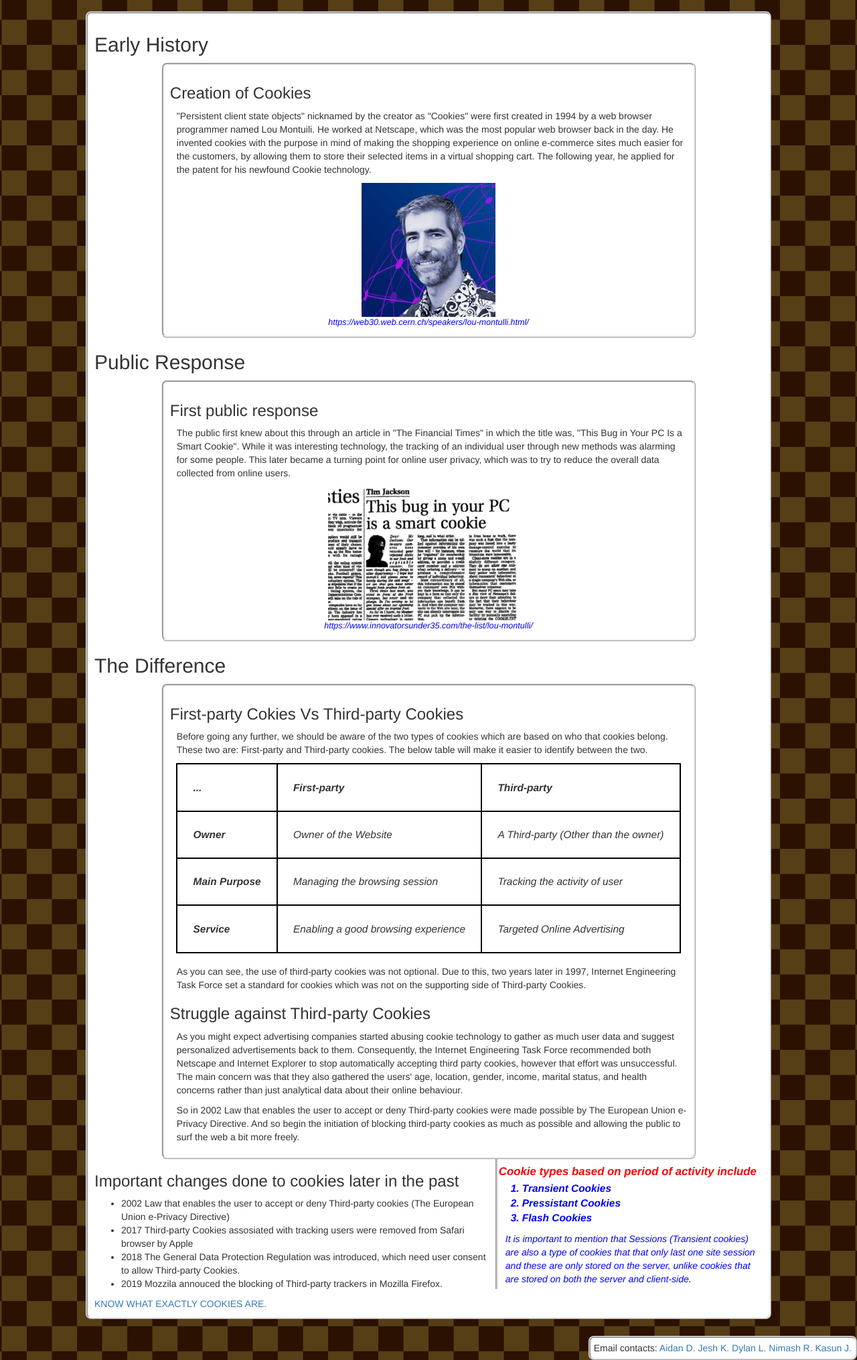
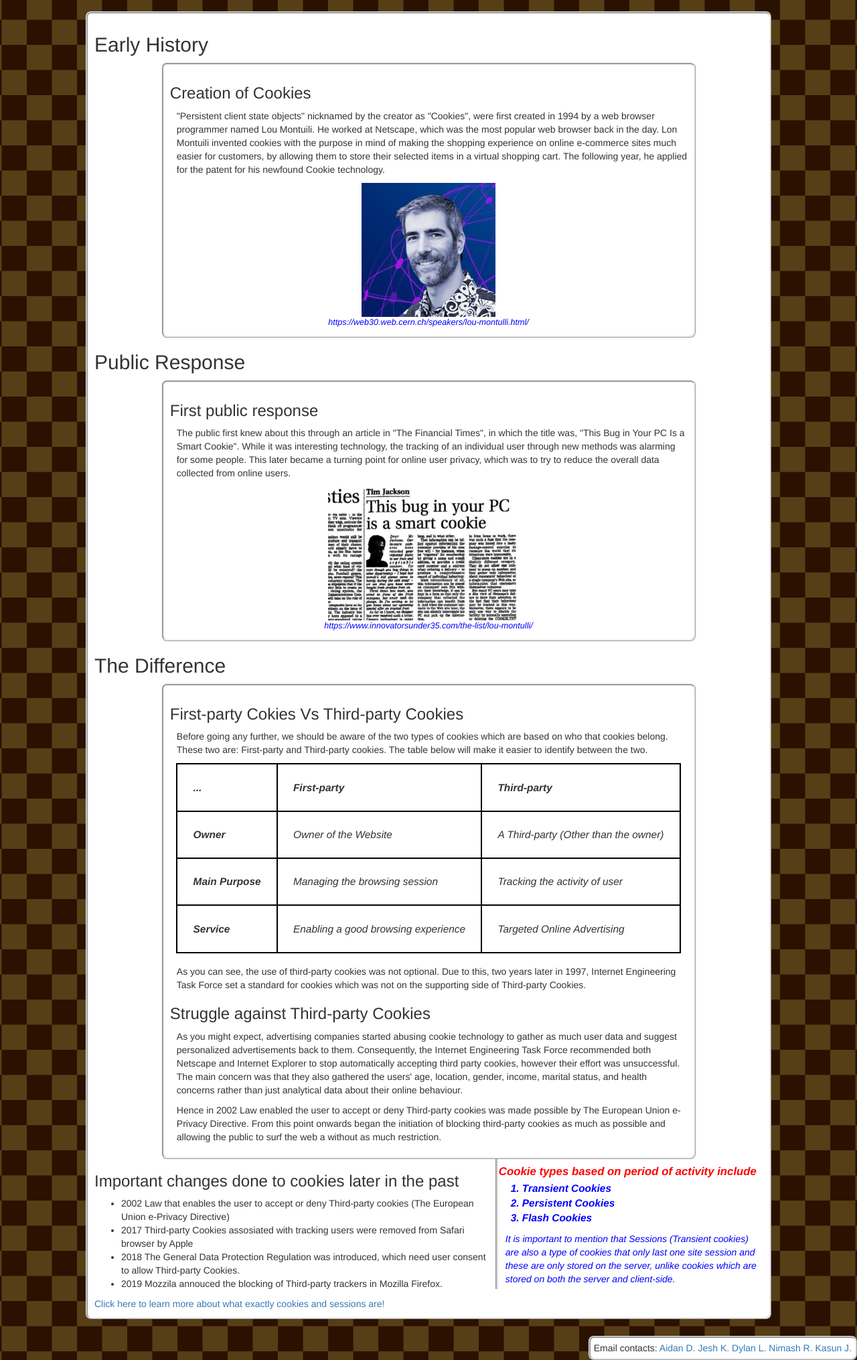
Before and after one commit to poppers13/swin-inquiry-project-2, a PHP site: page /topic1.html in a window 1280 px wide. Shown: the part 308-2338 px from the top of the page at 67% size. Run offline with PHP 8.4, Linux system fonts and the light colour scheme.

Commit message:
spelling and wording changes

```diff
--- a/content/enhancements.html
+++ b/content/enhancements.html
@@ -61,7 +61,7 @@
             <p>The preprocessor <u>Bootstrap</u> has been included on all pages. This provides several benefits, including quick and easy styling of key elements, as well as functionality not present in standard HTML and CSS. The following additions have been made:</p>
             <ol>
                 <!-- YouTube video -->
-                <li><a href="index.html#youtube-video">An responsive, embedded YouTube video on the 'Home' page</a> that allows for viewing the video on the home page itself, instead of having to use the link to visit YouTube.com (though this is still an option). This provides more convenience, as well as better availability for users with poor Internet connections, since it only requires them to load the video instead of the entirety of YouTube.<br/>
+                <li><a href="index.html#youtube-video">A responsive, embedded YouTube video on the 'Home' page</a> that allows for viewing the video on the home page itself, instead of having to use the link to visit YouTube.com (though this is still an option). This provides more convenience, as well as better availability for users with poor Internet connections, since it only requires them to load the video instead of the entirety of YouTube.<br/>
                 To embed the video, the <code>iframe</code> element is placed as the child of a <code>section</code> element, with the link to the video specified with the <code>src</code> attribute. The Bootstrap classes <code>embed-responsive embed-responsive-16by9</code> and <code>embed-responsive-item</code> then provide the video with proper scaling as the size of the web browser window changes.</li>
 
                 <!-- form buttons -->
--- a/content/styles/style.css
+++ b/content/styles/style.css
@@ -36,7 +36,7 @@ h1 {
 
 /* !!! HEADER STYLING !!! */
 #swin-logo {
-    max-width: auto;
+    max-width: 100%;
     max-height: 60px;
     float: left;
     margin-right: 15px;
@@ -262,7 +262,6 @@ figcaption.figure1 {
 }
 
 #table-uses {
-    border-collapse: seperate;
     border-spacing: 0 15px;
 }
 
--- a/content/topic1.html
+++ b/content/topic1.html
@@ -46,11 +46,11 @@
                 <!--Early history of cookies-->
                 <h3>Creation of Cookies</h3>
                 <p>
-                    "Persistent client state objects" nicknamed by the creator as "Cookies" were first created in 1994 by a web browser programmer
+                    "Persistent client state objects" nicknamed by the creator as "Cookies", were first created in 1994 by a web browser programmer
                     named Lou Montuili.
                     He worked at Netscape, which was the most popular web browser back in the day.
-                    He invented cookies with the purpose in mind of making the shopping experience on online e-commerce sites much easier
-                    for the customers, by allowing them to store their selected items in a virtual shopping cart.
+                    Lon Montuili invented cookies with the purpose in mind of making the shopping experience on online e-commerce sites much easier
+                    for customers, by allowing them to store their selected items in a virtual shopping cart.
                     The following year, he applied for the patent for his newfound Cookie technology.
                 </p>
                 <figure class="img1">
@@ -69,7 +69,7 @@
                 <h3>First public response</h3>
 
                     <p>
-                        The public first knew about this through an article in "The Financial Times" in which the title was,
+                        The public first knew about this through an article in "The Financial Times", in which the title was,
                         "This Bug in Your PC Is a Smart Cookie".
                         While it was interesting technology,
                         the tracking of an individual user through new methods was alarming for some people.
@@ -91,7 +91,7 @@
                 <h3>First-party Cokies Vs Third-party Cookies</h3>
 
                 <p>Before going any further, we should be aware of the two types of cookies which are based on who that cookies belong.
-                    These two are: First-party and Third-party cookies. The below table will make it easier to identify between the two.
+                    These two are: First-party and Third-party cookies. The table below will make it easier to identify between the two.
                 </p>
 
                 <table class="t1">
@@ -130,16 +130,16 @@
 
                 <h3>Struggle against Third-party Cookies</h3>
 
-                <p>As you might expect advertising companies started abusing cookie technology to gather as much user
+                <p>As you might expect, advertising companies started abusing cookie technology to gather as much user
                     data and suggest personalized advertisements back to them. Consequently, the Internet Engineering Task
                     Force recommended both Netscape and Internet Explorer to stop automatically accepting third party cookies,
-                    however that effort was unsuccessful. The main concern was that they also gathered the users' age, location,
+                    however their effort was unsuccessful. The main concern was that they also gathered the users' age, location,
                     gender, income, marital status, and health concerns rather than just analytical data about their online behaviour.
                 </p>
                 <p>
-                    So in 2002 Law that enables the user to accept or deny Third-party cookies were made possible by The European Union e-Privacy Directive.
-                    And so begin the initiation of blocking third-party cookies as much as possible and allowing
-                    the public to surf the web a bit more freely.
+                    Hence in 2002 Law enabled the user to accept or deny Third-party cookies was made possible by The European Union e-Privacy Directive.
+                    From this point onwards began the initiation of blocking third-party cookies as much as possible and allowing
+                    the public to surf the web a without as much restriction.
                 </p>
 
                 </section>
@@ -151,12 +151,12 @@
                 <!--Ordered list-->
                 <ol>
                     <li>Transient Cookies</li>
-                    <li>Pressistant Cookies</li>
+                    <li>Persistent Cookies</li>
                     <li>Flash Cookies</li>
                 </ol>
 
-                <p class="asidep">It is important to mention that Sessions (Transient cookies) are also a type of cookies that that only last one site session
-                    and these are only stored on the server, unlike cookies that are stored on both the server and client-side.
+                <p class="asidep">It is important to mention that Sessions (Transient cookies) are also a type of cookies that only last one site session
+                    and these are only stored on the server, unlike cookies which are stored on both the server and client-side.
                 </p>
                 </aside>
 
@@ -166,12 +166,12 @@
                     <ul>
                         <li>2002 Law that enables the user to accept or deny Third-party cookies (The European Union e-Privacy Directive)</li>
                         <li>2017 Third-party Cookies assosiated with tracking users were removed from Safari browser by Apple</li>
-                        <li>2018  The General Data Protection Regulation was introduced, which need user consent to allow Third-party Cookies.</li>
-                        <li>2019 Mozzila annouced the blocking of Third-party trackers in Mozilla Firefox.  </li>
+                        <li>2018 The General Data Protection Regulation was introduced, which need user consent to allow Third-party Cookies.</li>
+                        <li>2019 Mozzila annouced the blocking of Third-party trackers in Mozilla Firefox.</li>
                     </ul>
 
                 <!--Link to the topic 2-->
-                    <a class="a" href = "topic2.html"> KNOW WHAT EXACTLY COOKIES ARE.</a>
+                    <a class="a" href = "topic2.html">Click here to learn more about what exactly cookies and sessions are!</a>
 
             </section>
 
```
Also changed, not shown: content/quiz.html (+12 -13 lines), content/topic2.html (+4 -4 lines), content/topic3.html (+8 -8 lines).
